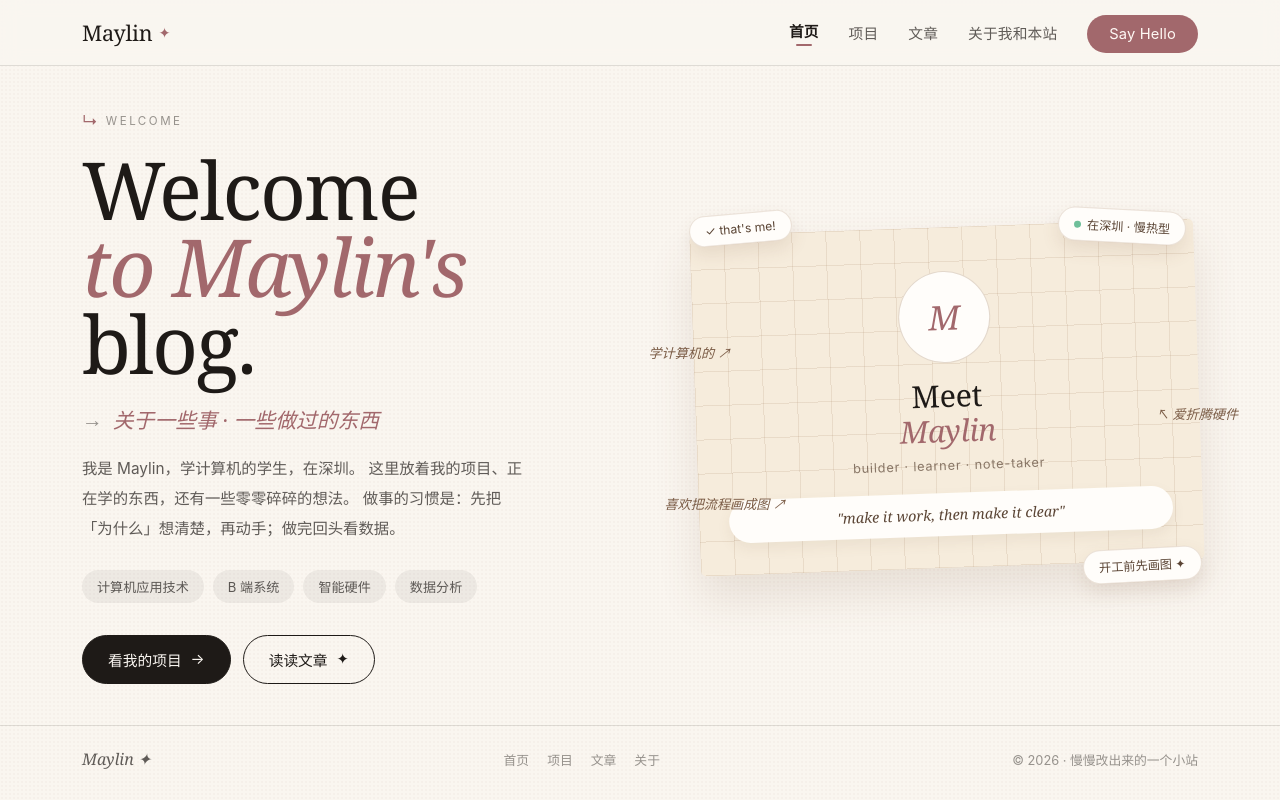
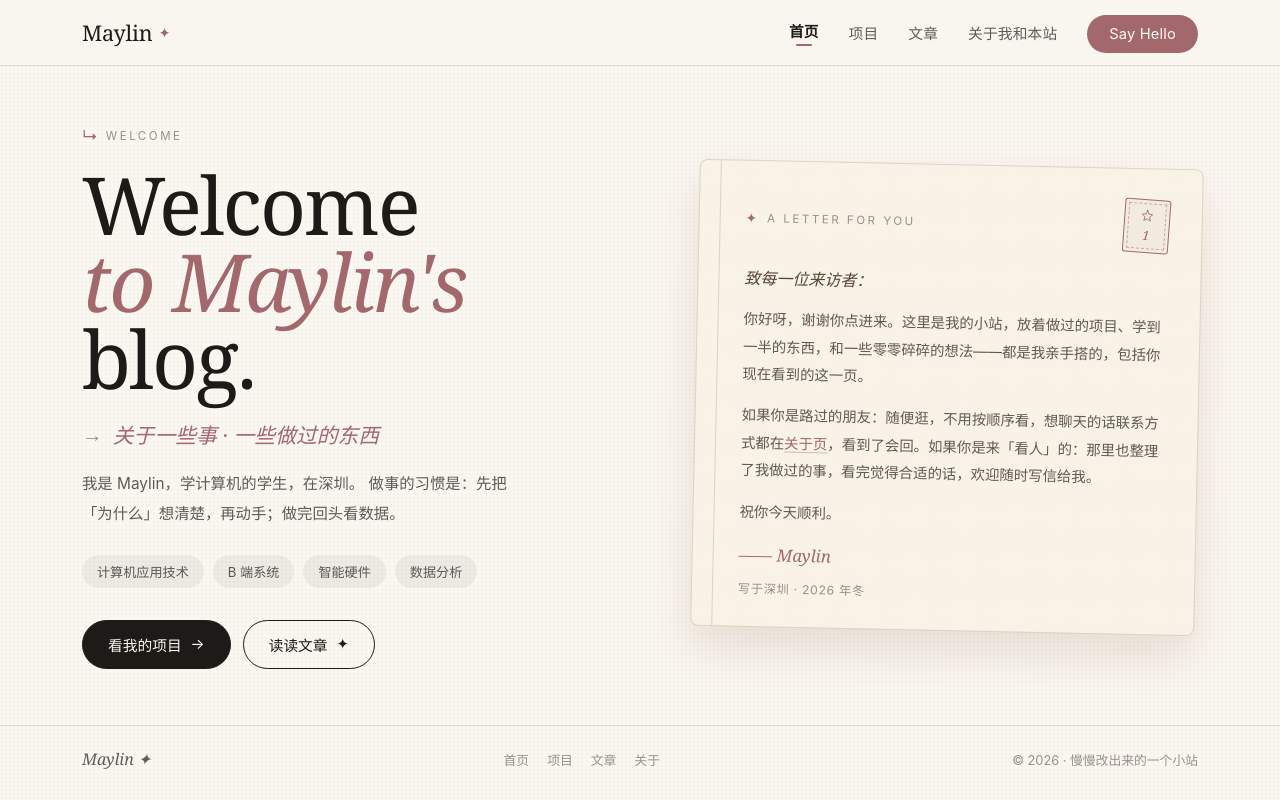
Before and after one commit to Manylin-my/manylin-my.github.io, a plain HTML site: page index.html in a window 1280 px wide. Drawn offline with Linux system fonts and the light colour scheme.

Commit message:
feat: 首页右栏改为写给来访者的信件卡，移除便签与名片

```diff
--- a/index.html
+++ b/index.html
@@ -47,7 +47,6 @@
 
             <p class="lead">
               我是 Maylin，学计算机的学生，在深圳。
-              这里放着我的项目、正在学的东西，还有一些零零碎碎的想法。
               做事的习惯是：先把「为什么」想清楚，再动手；做完回头看数据。
             </p>
 
@@ -64,22 +63,25 @@
             </div>
           </div>
 
-          <!-- 右侧名片：想换成真人照片的话，把 .mono 换成 <img src="photo.jpg" width="92" height="92" alt="Maylin"> 即可 -->
+          <!-- 右侧：写给来访者的一封信 -->
           <div class="card-stage">
-            <div class="annot l1">学计算机的 ↗</div>
-            <div class="annot l2">↖ 爱折腾硬件</div>
-            <div class="annot l3">喜欢把流程画成图 ↗</div>
-
-            <span class="sticker a">✓ that's me!</span>
-            <span class="sticker b"><span class="dot"></span>在深圳 · 慢热型</span>
-            <span class="sticker c">开工前先画图 ✦</span>
-
-            <div class="me-card">
-              <div class="mono">M</div>
-              <h2>Meet<br /><em>Maylin</em></h2>
-              <p class="sub">builder · learner · note-taker</p>
-              <p class="note">"make it work, then make it clear"</p>
-            </div>
+            <figure class="letter-card" aria-label="Maylin 写给来访者的话">
+              <div class="letter-head">
+                <span class="letter-mark" aria-hidden="true">✦</span>
+                <span class="letter-title">a letter for you</span>
+                <span class="stamp" aria-hidden="true">
+                  <svg viewBox="0 0 24 24" width="14" height="14" fill="none" stroke="currentColor" stroke-width="1.4" stroke-linecap="round" stroke-linejoin="round" aria-hidden="true"><path d="M12 2l2.4 6.2L21 9l-5 4.4 1.6 6.6L12 16.4 6.4 20l1.6-6.6L3 9l6.6-.8z"/></svg>
+                  <span class="stamp-val">1</span>
+                </span>
+              </div>
+              <div class="letter-body">
+                <p class="salut">致每一位来访者：</p>
+                <p>你好呀，谢谢你点进来。这里是我的小站，放着做过的项目、学到一半的东西，和一些零零碎碎的想法——都是我亲手搭的，包括你现在看到的这一页。</p>
+                <p>如果你是路过的朋友：随便逛，不用按顺序看，想聊天的话联系方式都在<a href="about.html">关于页</a>，看到了会回。如果你是来「看人」的：那里也整理了我做过的事，看完觉得合适的话，欢迎随时写信给我。</p>
+                <p>祝你今天顺利。</p>
+                <p class="sign">—— Maylin<span class="sign-note">写于深圳 · 2026 年冬</span></p>
+              </div>
+            </figure>
           </div>
         </div>
       </div>
--- a/styles.css
+++ b/styles.css
@@ -151,54 +151,60 @@ p.lead {
   font-size: 0.82rem; padding: 7px 15px; border-radius: 999px;
 }
 
-/* ---------- 名片卡（首页右栏） ---------- */
+/* ---------- 信件卡（首页右栏：写给来访者的话） ---------- */
 .card-stage { position: relative; }
-.me-card {
-  position: relative; transform: rotate(-2deg);
+.letter-card {
+  position: relative; transform: rotate(1.2deg);
   background:
-    repeating-linear-gradient(to right, rgba(163, 128, 96, 0.16) 0 1px, transparent 1px 34px),
-    repeating-linear-gradient(to bottom, rgba(163, 128, 96, 0.16) 0 1px, transparent 1px 34px),
-    #f6ecdc;
-  border-radius: 6px; padding: 44px 30px 32px;
+    linear-gradient(rgba(163, 128, 96, 0.05), rgba(163, 128, 96, 0.05)),
+    #fdf8ee;
+  border: 1px solid rgba(163, 128, 96, 0.28);
+  border-radius: 8px;
+  padding: 30px 32px 26px;
   box-shadow: 0 22px 44px rgba(120, 84, 58, 0.14);
-  text-align: center;
 }
-.me-card .mono {
-  width: 92px; height: 92px; margin: 0 auto 16px; border-radius: 50%;
-  background: #fffdfa; border: 1px solid rgba(163, 128, 96, 0.3);
-  display: flex; align-items: center; justify-content: center;
-  font-family: var(--serif); font-style: italic; font-size: 2.1rem; color: var(--rose);
+/* 信纸左缘的装订线 */
+.letter-card::before {
+  content: ""; position: absolute; left: 20px; top: 0; bottom: 0; width: 1px;
+  background: rgba(162, 104, 108, 0.25);
 }
-.me-card h2 {
-  font-family: var(--serif); font-weight: 400; font-size: 1.9rem;
-  letter-spacing: -0.01em; line-height: 1.15;
+.letter-head {
+  display: flex; align-items: center; gap: 10px;
+  margin-bottom: 18px; padding-left: 14px;
 }
-.me-card h2 em { font-style: italic; color: var(--rose); }
-.me-card .sub { margin-top: 9px; font-size: 0.8rem; letter-spacing: 0.06em; color: rgba(90, 68, 52, 0.7); }
-.me-card .note {
-  margin-top: 20px; background: #fffdfa; border-radius: 999px;
-  padding: 12px 20px; font-family: var(--serif); font-style: italic;
-  font-size: 0.9rem; color: #5a4434; box-shadow: 0 6px 14px rgba(120, 84, 58, 0.08);
+.letter-mark { color: var(--rose); font-size: 0.85rem; }
+.letter-title {
+  font-size: 0.72rem; letter-spacing: 0.22em; text-transform: uppercase;
+  color: var(--ink-45);
 }
-.sticker {
-  position: absolute; z-index: 3; background: #fffdfa;
-  border: 1px solid rgba(163, 128, 96, 0.22);
-  border-radius: 999px; padding: 7px 15px;
-  font-size: 0.76rem; color: #5a4434;
-  box-shadow: 0 8px 18px rgba(120, 84, 58, 0.12);
-  white-space: nowrap;
+.stamp {
+  margin-left: auto; width: 46px; height: 54px; flex-shrink: 0;
+  border: 1.5px solid var(--rose); border-radius: 3px;
+  transform: rotate(3deg); color: var(--rose);
+  display: flex; flex-direction: column; align-items: center; justify-content: center;
+  gap: 3px; background: rgba(162, 104, 108, 0.05);
+  outline: 1px dashed rgba(162, 104, 108, 0.5); outline-offset: -5px;
 }
-.sticker.a { top: -14px; left: -6px; transform: rotate(-5deg); }
-.sticker.b { top: -18px; right: 12px; transform: rotate(3deg); }
-.sticker.c { bottom: -14px; right: -4px; transform: rotate(-3deg); }
-.dot { display: inline-block; width: 7px; height: 7px; border-radius: 50%; background: #6fbf9a; margin-right: 6px; vertical-align: 1px; }
-.annot {
-  position: absolute; font-family: var(--serif); font-style: italic;
-  font-size: 0.82rem; color: #7a5b45; z-index: 3; white-space: nowrap;
+.stamp-val { font-family: var(--serif); font-style: italic; font-size: 0.8rem; }
+.letter-body { padding-left: 14px; }
+.letter-body p {
+  font-size: 0.9rem; line-height: 1.9; color: var(--ink-70);
+  margin-bottom: 14px;
 }
-.annot.l1 { left: -46px; top: 34%; }
-.annot.l2 { right: -40px; top: 52%; }
-.annot.l3 { left: -30px; bottom: 16%; }
+.letter-body a { color: var(--rose); text-decoration-color: rgba(162, 104, 108, 0.4); text-underline-offset: 3px; }
+.letter-body a:hover { text-decoration-color: var(--rose); }
+.letter-body .salut {
+  font-family: var(--serif); font-style: italic; color: #5a4434;
+  font-size: 1rem; margin-bottom: 12px;
+}
+.letter-body .sign {
+  font-family: var(--serif); font-style: italic; color: var(--rose);
+  font-size: 1.05rem; margin-bottom: 0; margin-top: 4px;
+}
+.letter-body .sign-note {
+  display: block; font-family: var(--sans); font-style: normal;
+  font-size: 0.76rem; letter-spacing: 0.06em; color: var(--ink-45); margin-top: 6px;
+}
 
 /* ---------- 项目卡片 ---------- */
 .work-grid { display: grid; grid-template-columns: repeat(3, 1fr); gap: 22px; margin-top: 38px; }
@@ -318,8 +324,8 @@ a:focus-visible, button:focus-visible { outline: 2px solid var(--rose); outline-
   .nav-inner { padding: 14px 20px; }
   .shell { padding: 36px 0 32px; }
   .hero-grid { gap: 52px !important; }
-  .card-stage { max-width: 420px; margin: 0 auto; }
-  .annot.l1, .annot.l2, .annot.l3 { display: none; }
+  .card-stage { max-width: 460px; margin: 0 auto; width: 100%; }
+  .letter-card { padding: 26px 24px 24px; }
   .post-link { flex-direction: column; gap: 6px; }
   .post-date { min-width: 0; }
 }
```
